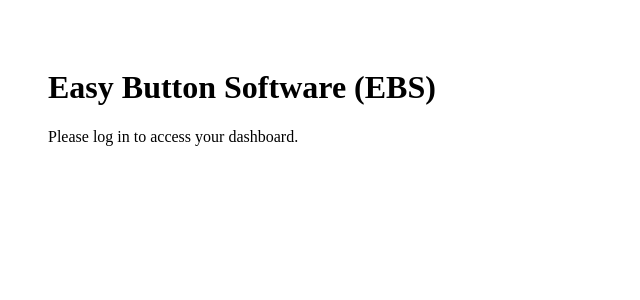
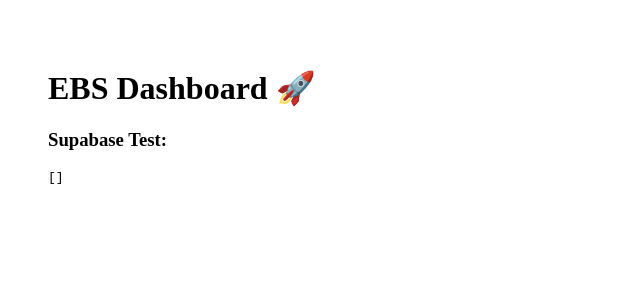
Before and after one commit to spencereasybutton/ebs-dashboard, a Next.js app: page / in a window 1280 px wide. Shown: the top 300 px of the page, without its empty margins (0-640 px from the left). Built offline with nearby package versions, Linux system fonts and the light colour scheme; no server answers; the database is empty.

Commit message:
Update page.tsx

```diff
--- a/app/page.tsx
+++ b/app/page.tsx
@@ -1,32 +1,22 @@
-import { auth } from "@clerk/nextjs";
+import { supabase } from "../lib/supabase";
 
-export default function Home() {
-  const { userId } = auth();
-
-  if (!userId) {
-    return (
-      <div style={{ padding: 40 }}>
-        <h1>Easy Button Software (EBS)</h1>
-        <p>Please log in to access your dashboard.</p>
-      </div>
-    );
-  }
+export default async function Home() {
+  const { data, error } = await supabase
+    .from("revenue_events")
+    .select("*")
+    .limit(5);
 
   return (
     <div style={{ padding: 40 }}>
-      <h1>EBS Hub 🚀</h1>
+      <h1>EBS Dashboard 🚀</h1>
 
-      <p>Welcome to your software routing center.</p>
+      <h3>Supabase Test:</h3>
 
-      <div style={{ marginTop: 20 }}>
-        <h3>Products</h3>
-
-        <ul>
-          <li>🔎 Skip Tracing Platform</li>
-          <li>📊 CRM System (Supabase)</li>
-          <li>💰 Affiliate Dashboard (coming next)</li>
-        </ul>
-      </div>
+      {error ? (
+        <pre>Error: {error.message}</pre>
+      ) : (
+        <pre>{JSON.stringify(data, null, 2)}</pre>
+      )}
     </div>
   );
 }
```
